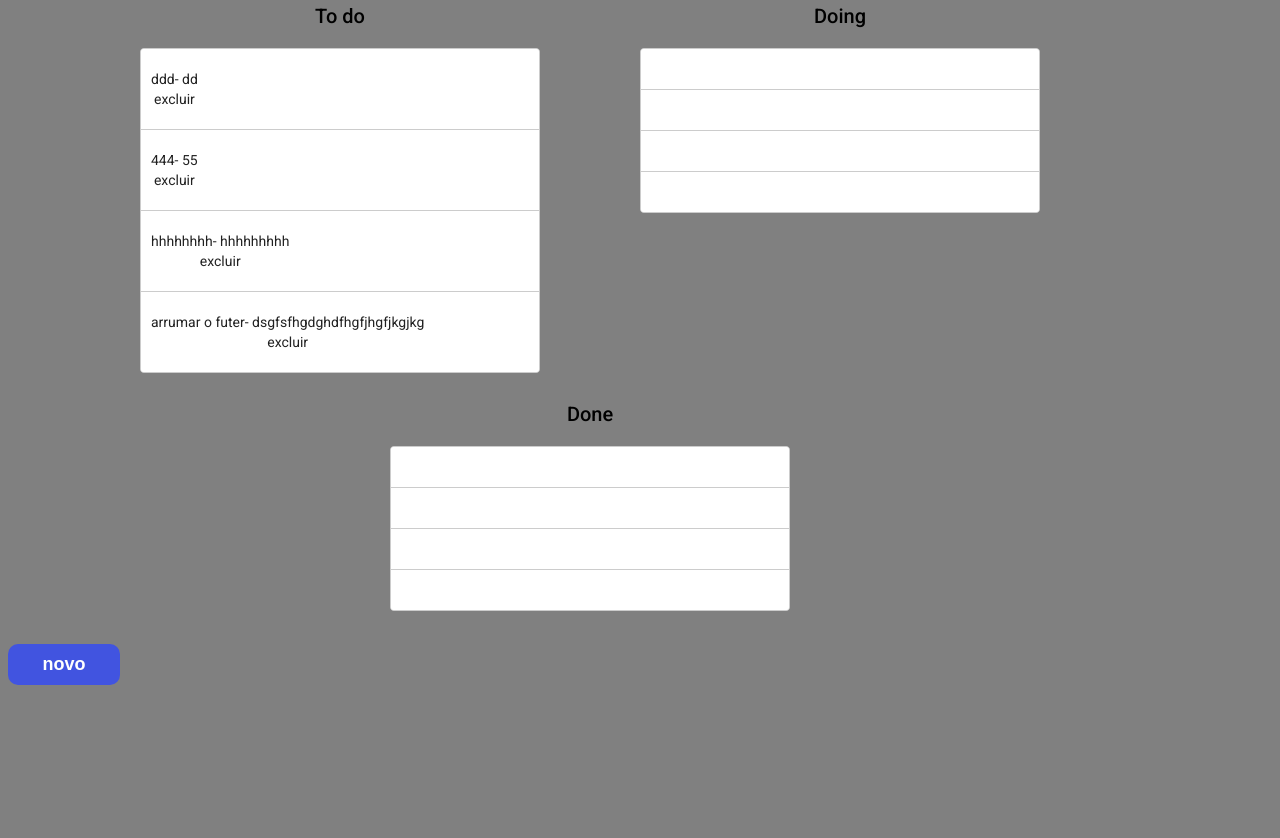
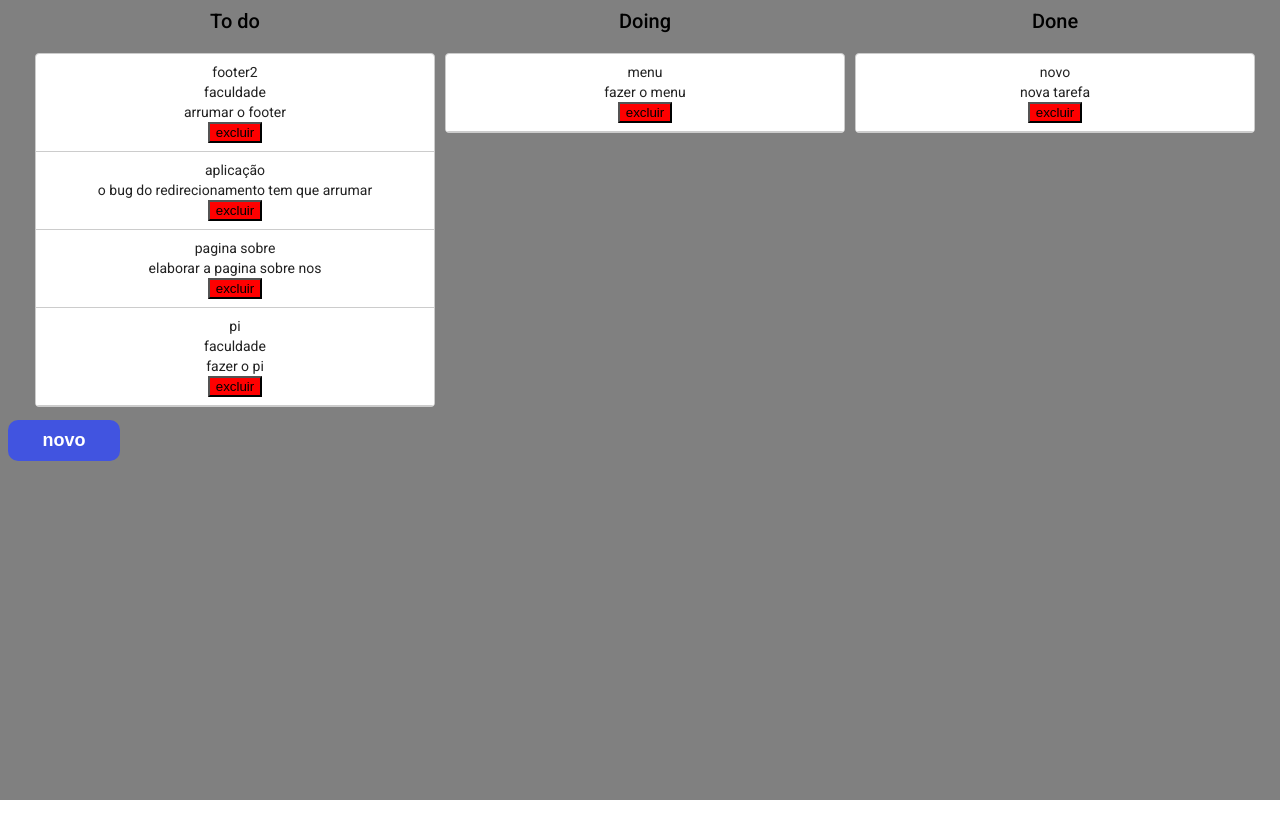
Before and after one commit to hugoerico/Projeto-Kanban, an Angular app in the folder kanban/: page / in a window 1280 px wide. Shown: the top 838 px of the page. After the commit the page ends 800 px from the top, so only its background shows below. Built offline with nearby package versions, Linux system fonts and the light colour scheme; data requests are answered from the project's data file.

Commit message:
atualizações

```diff
--- a/kanban/db.json
+++ b/kanban/db.json
@@ -1,28 +1,44 @@
 {
   "todo": [
     {
-      "nome": "ddd",
-      "descricao": "dd",
+      "nome": "footer2",
+      "descricao": "arrumar o footer",
       "tipo": 1,
-      "id": 8
+      "id": 2,
+      "categoria": "faculdade",
+      "cor": "vermelho"
     },
     {
-      "nome": "444",
-      "descricao": "55",
+      "nome": "aplicação",
+      "descricao": "o bug do redirecionamento tem que arrumar",
       "tipo": 1,
-      "id": 10
+      "id": 3
     },
     {
-      "nome": "hhhhhhhh",
-      "descricao": "hhhhhhhhh",
-      "tipo": 1,
-      "id": 11
+      "nome": "menu",
+      "descricao": "fazer o menu",
+      "tipo": 2,
+      "id": 4
     },
     {
-      "nome": "arrumar o futer",
-      "descricao": "dsgfsfhgdghdfhgfjhgfjkgjkg",
+      "nome": "pagina sobre",
+      "descricao": "elaborar a pagina sobre nos",
       "tipo": 1,
-      "id": 12
+      "id": 5
+    },
+    {
+      "nome": "novo",
+      "descricao": "nova tarefa",
+      "tipo": 3,
+      "id": 6
+    },
+    {
+      "nome": "pi",
+      "categoria": "faculdade",
+      "descricao": "fazer o pi",
+      "cor": "vermelho",
+      "tipo": 1,
+      "id": 7
     }
   ]
 }
--- a/kanban/src/app/model/kanban.ts
+++ b/kanban/src/app/model/kanban.ts
@@ -2,6 +2,8 @@ export class Kanban {
 
     id?: number;
     nome = '';
+    categoria = '';
     descricao = '';
+    cor = '';
     tipo = 1;
 }
--- a/kanban/src/app/view/projeto-kanban/projeto-kanban.component.css
+++ b/kanban/src/app/view/projeto-kanban/projeto-kanban.component.css
@@ -1,7 +1,7 @@
 .example-container {
     width: 400px;
     max-width: 100%;
-    margin: 0 100px 25px 0;
+    margin: 5px;
     display: inline-block;
     vertical-align: top;
     text-align: center;
@@ -17,10 +17,8 @@
   }
 
   .example-box {
-    padding: 20px 10px;
-    border-bottom: solid 1px #ccc;
+
     color: rgba(0, 0, 0, 0.87);
-    display: flex;
     flex-direction: row;
     align-items: center;
     justify-content: space-between;
@@ -28,6 +26,7 @@
     cursor: move;
     background: white;
     font-size: 14px;
+    text-align: center;
   }
 
   .cdk-drag-preview {
@@ -54,14 +53,9 @@
     transition: transform 250ms cubic-bezier(0, 0, 0.2, 1);
   }
 
-section{
-  background-color: gray;
-  min-height: calc(57vh - 66px);
-
-
-}
 .painel{
   text-align: center;
+  padding-left: 10px;
 }
 .botaoNovo{
   background-color:#4154E0;
@@ -119,3 +113,15 @@ section{
   border-style: none;
 
 }
+body{
+  background-color: gray;
+}
+.excluir{
+  background-color: red;
+  margin-bottom: 0.5rem;
+}
+.cartao{
+  text-align: center;
+  border-bottom: solid 1px #ccc;
+ margin-top: 0.5rem;
+}
--- a/kanban/src/app/view/projeto-kanban/projeto-kanban.component.html
+++ b/kanban/src/app/view/projeto-kanban/projeto-kanban.component.html
@@ -1,5 +1,7 @@
+<body>
   <section class="painel">
     <div cdkDropListGroup>
+      <div class="meio">
         <div class="example-container">
           <h2>To do</h2>
 
@@ -7,11 +9,17 @@
             (cdkDropListEntered)="chegou('todo')">
             <div class="example-box" *ngFor="let item of todo" (click)="editar(item)" cdkDrag
               (cdkDragStarted)="informacao(item)">
-          <div *ngIf="item.tipo===1">
+              <div *ngIf="item.tipo===1" class="cartao" >
                 <div>
-              {{item.nome}}- {{item.descricao}}
+                  {{item.nome}}
                 </div>
-            <div (click)="excluir(item.id);">excluir</div>
+                <div>
+                  {{item.categoria}}
+                </div>
+                <div>
+                  {{item.descricao}}
+                </div>
+                <button class="excluir" (click)="excluir(item.id);">excluir</button>
               </div>
             </div>
           </div>
@@ -24,11 +32,17 @@
             (cdkDropListEntered)="chegou('doing')">
             <div class="example-box" *ngFor="let item of todo" (click)="editar(item)" cdkDrag
               (cdkDragStarted)="informacao(item)">
-          <div *ngIf="item.tipo===2">
+              <div *ngIf="item.tipo===2" class="cartao">
                 <div>
-              {{item.nome}}- {{item.descricao}}
+                  {{item.nome}}
                 </div>
-            <div (click)="excluir(item.id);">excluir</div>
+                <div>
+                  {{item.categoria}}
+                </div>
+                <div>
+                  {{item.descricao}}
+                </div>
+                <button class="excluir" (click)="excluir(item.id);">excluir</button>
               </div>
             </div>
           </div>
@@ -41,11 +55,18 @@
             (cdkDropListEntered)="chegou('done')">
             <div class="example-box" *ngFor="let item of todo" (click)="editar(item)" cdkDrag
               (cdkDragStarted)="informacao(item)">
-          <div *ngIf="item.tipo===3">
+              <div *ngIf="item.tipo===3" class="cartao">
                 <div>
-              {{item.nome}}- {{item.descricao}}
+                  {{item.nome}}
                 </div>
-            <div (click)="excluir(item.id);">excluir</div>
+                <div>
+                  {{item.categoria}}
+                </div>
+                <div>
+                  {{item.descricao}}
+                </div>
+                <button class="excluir" (click)="excluir(item.id);">excluir</button>
+              </div>
             </div>
           </div>
         </div>
@@ -56,11 +77,27 @@
   <section class="caixaDescricao">
     <button (click)="novo();" class="botaoNovo">novo</button>
     <div *ngIf="todo1">
-    <div >
+      <div>
         <input class="caixaNome" type="text" placeholder="Nome da Tarefa" [(ngModel)]="todo1.nome">
       </div>
-    <div >
-      <textarea class="caixaTexto" type="text" cols="31" rows="10" placeholder="Descrição"  [(ngModel)]="todo1.descricao"></textarea>
+      <div>
+        <select  [(ngModel)]="todo1.categoria">
+          <option value="faculdade">Faculdade</option>
+          <option value="trabalho">Trabalho</option>
+          <option value="pessoal">Pessoal</option>
+          <option value="outros">outros</option>
+        </select>
+      </div>
+      <div>
+        <select  [(ngModel)]="todo1.cor">
+          <option value="vermelho">Urgente</option>
+          <option value="amarelo">Atenção</option>
+          <option value="verde">Normal</option>
+        </select>
+      </div>
+      <div>
+        <textarea class="caixaTexto" type="text" cols="31" rows="10" placeholder="Descrição"
+          [(ngModel)]="todo1.descricao"></textarea>
       </div>
       <button (click)="cancelar();" class="botaoCancelar">Cancelar</button>
 
@@ -68,3 +105,4 @@
 
     </div>
   </section>
+</body>
--- a/kanban/src/app/view/projeto-kanban/projeto-kanban.component.ts
+++ b/kanban/src/app/view/projeto-kanban/projeto-kanban.component.ts
@@ -19,7 +19,9 @@ export class ProjetoKanbanComponent implements OnInit {
   todo2?: Kanban;
   done = [];
   doing = [];
+  cor = '';
 
+  // tslint:disable-next-line: typedef
   drop(event: CdkDragDrop<any>) {
     if (event.previousContainer === event.container) {
       moveItemInArray(event.container.data, event.previousIndex, event.currentIndex);
```
Lines whose indentation alone changed are shown as unchanged.
